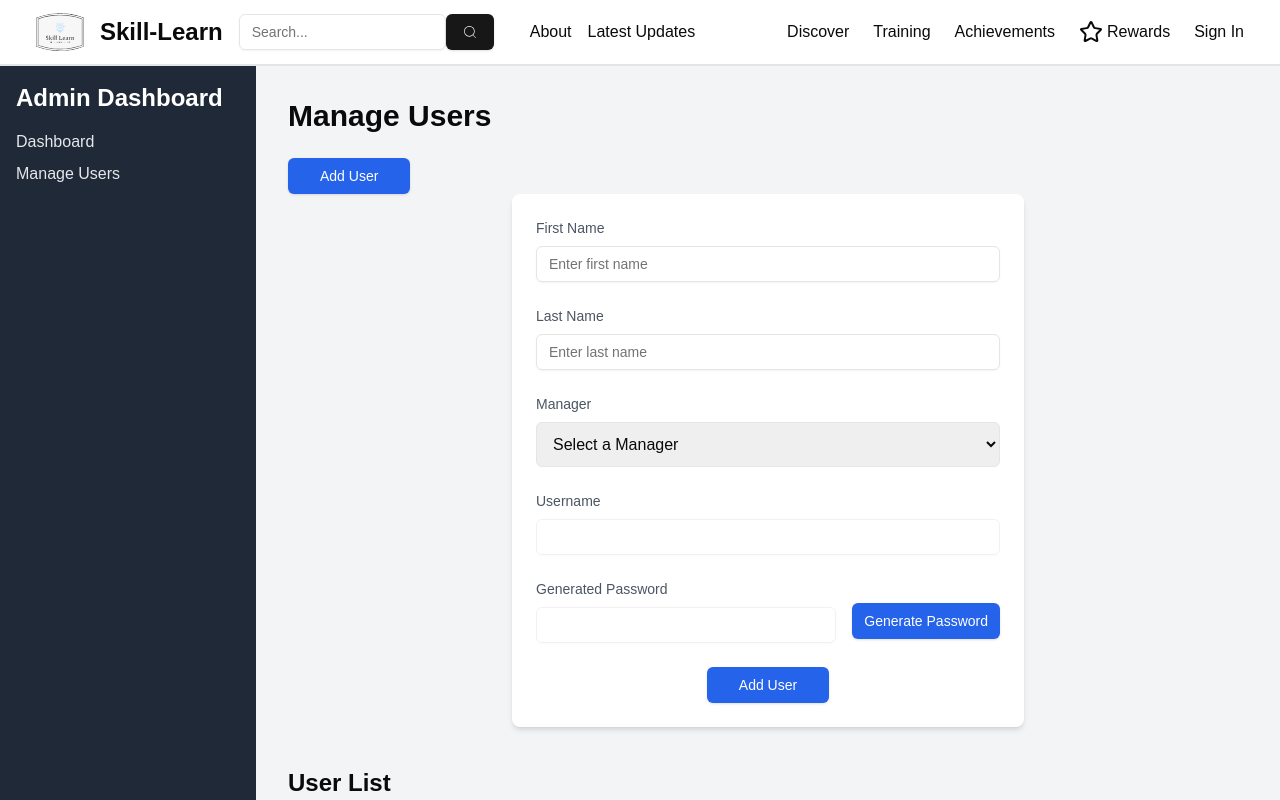
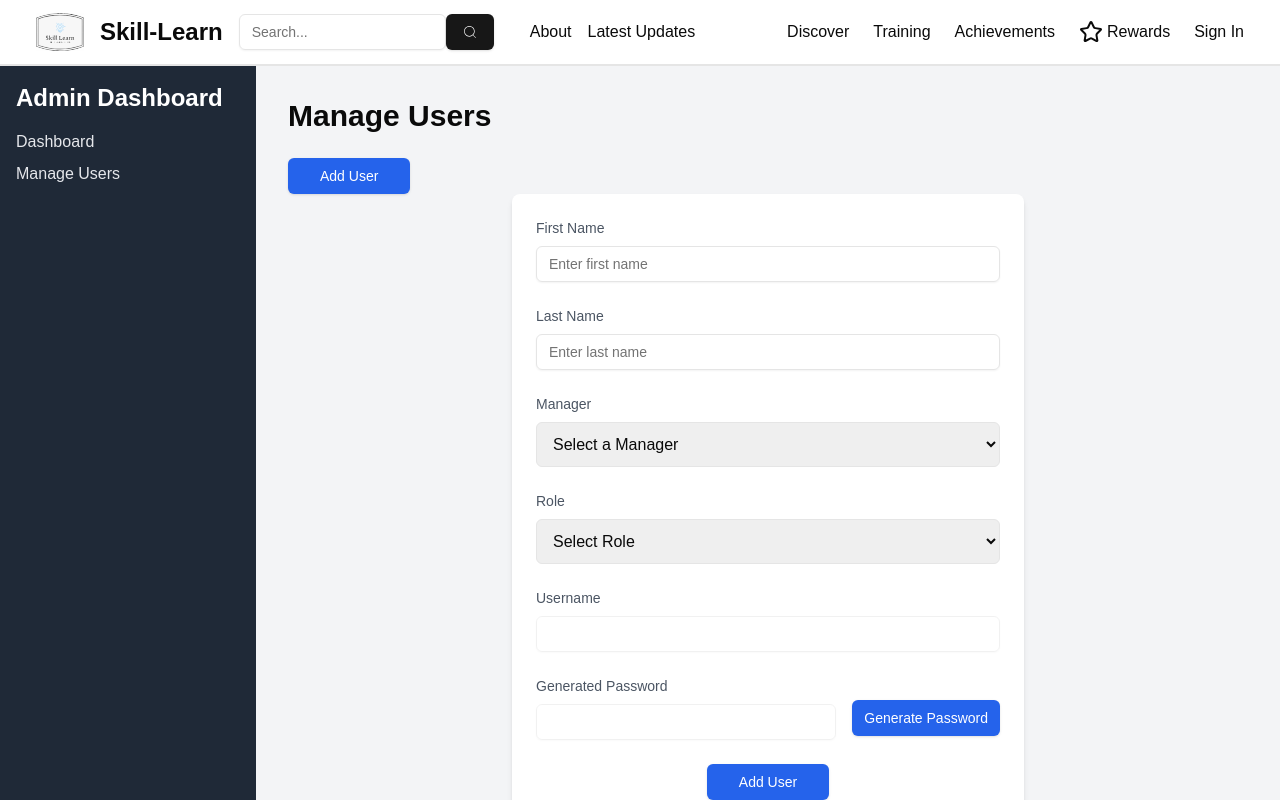
Before and after one commit to Coding-with-Thang/skill-learn, a Next.js app: page /dashboard/users in a window 1280 px wide. Both pictures are taken after a click on the button "Add User". Shown: the top 800 px of the page. Built offline with nearby package versions, Linux system fonts and the light colour scheme.

Commit message:
Added role for user on add user

```diff
--- a/src/app/dashboard/users/page.jsx
+++ b/src/app/dashboard/users/page.jsx
@@ -13,21 +13,21 @@ export default function UsersSettingPage() {
   const [password, setPassword] = useState('')
   const [error, setError] = useState(null)
   const [manager, setManager] = useState('')
+  const [role, setRole] = useState('')
   const [existingUsernames, setExistingUsernames] = useState([
     'john.doe', // Simulated existing usernames for testing
     'jane.smith',
   ])
   const [users, setUsers] = useState([
-    { id: 1, username: 'john.doe', firstName: 'John', lastName: 'Doe', manager: null },
-    { id: 2, username: 'jane.smith', firstName: 'Jane', lastName: 'Smith', manager: null },
+    { id: 1, username: 'john.doe', firstName: 'John', lastName: 'Doe', manager: null, role: null },
+    { id: 2, username: 'jane.smith', firstName: 'Jane', lastName: 'Smith', manager: null, role: null },
   ])
   const [editingUser, setEditingUser] = useState(null)
 
   const managerList = ["Steph Harrison", "Jack Bowman", "Laura Peleton", "Bob O Neil"]
+  const roles = ["Agent", "Service Leader", "Operations"]
 
   const [showForm, setShowForm] = useState(false);
-
-
 
   // Function to generate username from first and last name
   const generateUsername = (firstName, lastName) => {
@@ -72,7 +72,7 @@ export default function UsersSettingPage() {
       setUsers((prevUsers) =>
         prevUsers.map((user) =>
           user.id === editingUser.id
-            ? { ...user, username, firstName, lastName, manager }
+            ? { ...user, username, firstName, lastName, manager, role }
             : user
         )
       )
@@ -83,7 +83,7 @@ export default function UsersSettingPage() {
       setUsername(newUsername)
 
       // Add new user with manager assignment
-      const newUser = { id: Date.now(), username: newUsername, firstName, lastName, manager }
+      const newUser = { id: Date.now(), username: newUsername, firstName, lastName, manager, role }
       setUsers((prevUsers) => [...prevUsers, newUser])
     }
 
@@ -173,6 +173,22 @@ export default function UsersSettingPage() {
                   ))}
                 </select>
               </div>
+              <div>
+                <Label htmlFor="role" className="block text-sm font-medium text-gray-600">Role</Label>
+                <select
+                  id="role"
+                  value={role}
+                  onChange={(e) => setRole(e.target.value)}
+                  className="mt-2 p-3 w-full border rounded-md focus:outline-none focus:ring-2 focus:ring-blue-500"
+                >
+                  <option value="">Select Role</option>
+                  {roles.map((role, index) => (
+                    <option key={index} value={role}>
+                      {role}
+                    </option>
+                  ))}
+                </select>
+              </div>
               <div className='mt-[10rem]'>
                 <Label htmlFor="username" className="block text-sm font-medium text-gray-600">Username</Label>
                 <Input
@@ -217,13 +233,6 @@ export default function UsersSettingPage() {
         )}
 
 
-
-
-
-
-
-
-
         <div className="mt-10">
           <h2 className="text-2xl font-semibold mb-4">User List</h2>
           <table className="min-w-full table-auto bg-white shadow-md rounded-md overflow-hidden">
@@ -233,6 +242,7 @@ export default function UsersSettingPage() {
                 <th className="p-4 text-left">First Name</th>
                 <th className="p-4 text-left">Last Name</th>
                 <th className="p-4 text-left">Manager</th>
+                <th className="p-4 text-left">Role</th>
                 <th className="p-4 text-left">Actions</th>
               </tr>
             </thead>
@@ -243,9 +253,12 @@ export default function UsersSettingPage() {
                   <td className="p-4">{user.firstName}</td>
                   <td className="p-4">{user.lastName}</td>
                   <td className="p-4">{user.manager ? user.manager : 'No manager'}</td>
+                  <td className="p-4">{user.role ? user.role : ''}</td>
                   <td className="p-4 space-x-4">
                     <Button
-                      onClick={() => handleEdit(user)}
+                      onClick={() =>
+                        handleEdit(user)
+                      }
                       className="bg-yellow-500 text-white py-2 px-4 rounded-md hover:bg-yellow-600"
                     >
                       Edit
```
